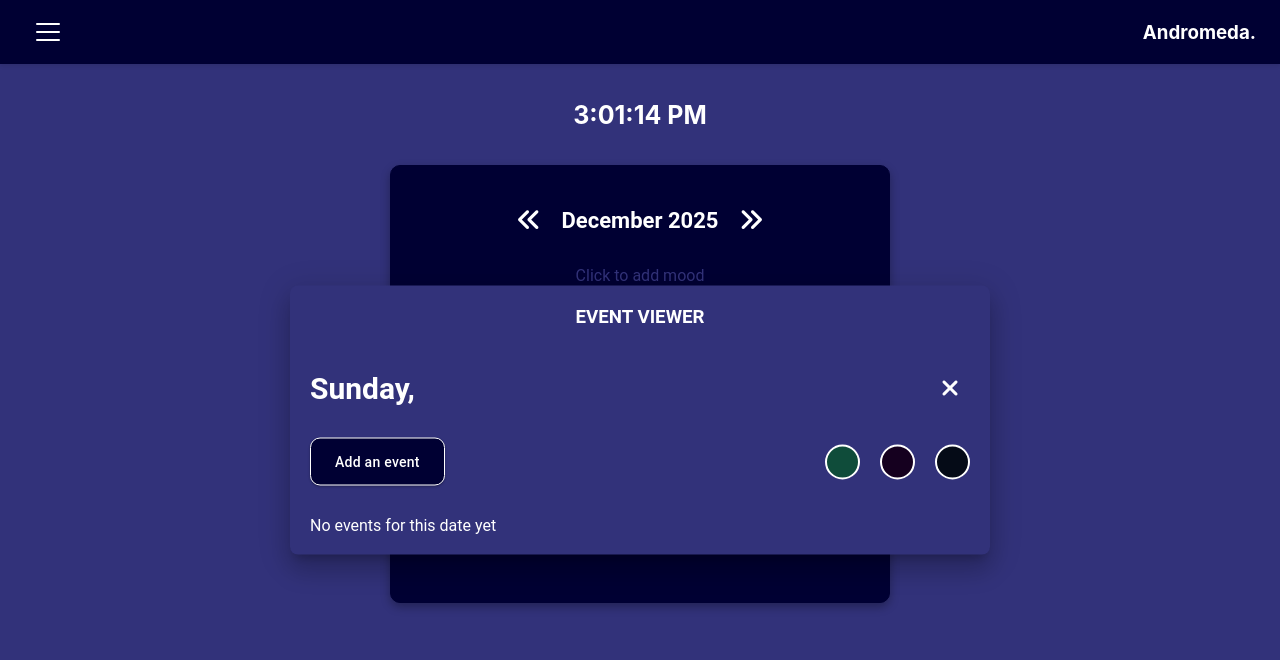
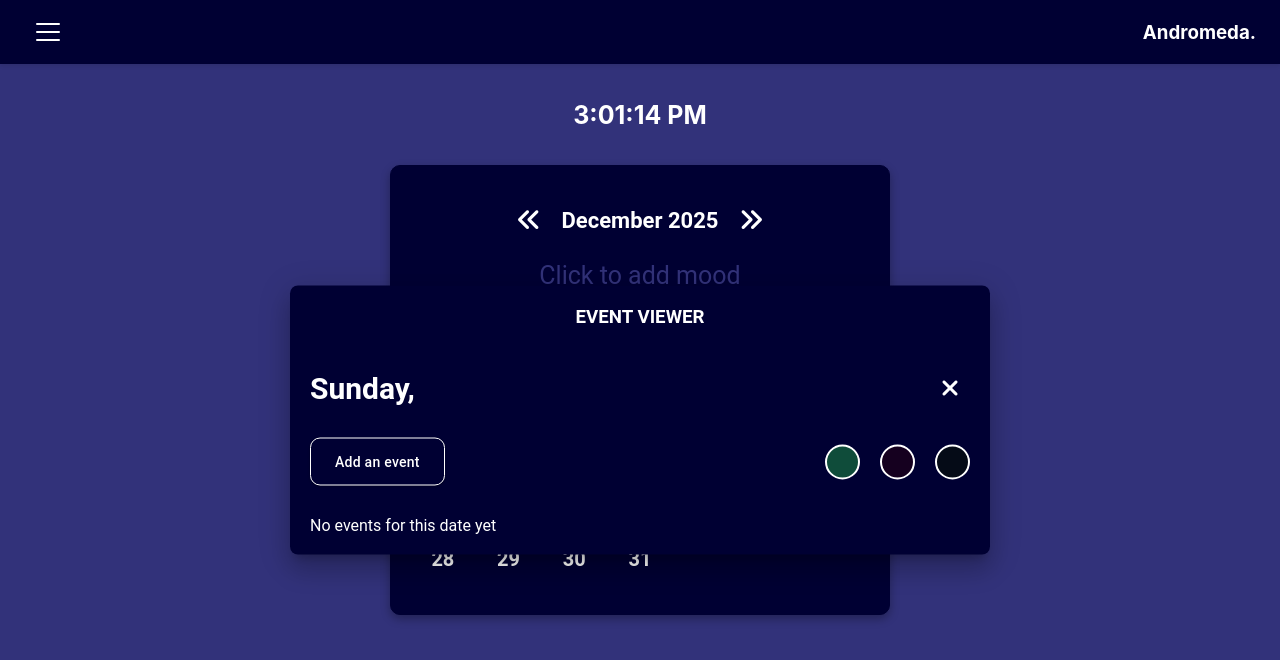
Before and after one commit to abk2191/organiser, a React (Vite) app: page /organiser/calendar in a window 1280 px wide. Both pictures are taken after a click on the element 442 px from the left and 347 px from the top of the page. Shown: the top 660 px of the page. Built offline with nearby package versions, Linux system fonts and the light colour scheme.

Commit message:
Added new features

```diff
--- a/src/Calendar.jsx
+++ b/src/Calendar.jsx
@@ -271,12 +271,15 @@ function Calendar() {
       (item) => item.dateKey === dateKey
     );
 
+    // ADD THIS LINE: Get mood for selected date
+    const moodForSelectedDate = moods.find((item) => item.dateKey === dateKey);
+
     const day = getDayForDate(selectedDate);
     // Get background color from the first event if it exists
     const backgroundColor =
       eventsForSelectedDate.length > 0
-        ? eventsForSelectedDate[0].backgroundColor || "#32327a"
-        : "#32327a";
+        ? eventsForSelectedDate[0].backgroundColor || "#000033"
+        : "#000033";
 
     // DEBUG: Log what's happening
     console.log("Events for date:", eventsForSelectedDate);
@@ -326,6 +329,21 @@ function Calendar() {
                 ></div>
               </div>
             </div>
+            {moodForSelectedDate && (
+              <div
+                className="mood-display"
+                style={{
+                  display: "flex",
+                  alignItems: "center",
+                  justifyContent: "center",
+                  marginTop: "10px",
+                  marginBottom: "10px",
+                  fontSize: "25px",
+                }}
+              >
+                {moodForSelectedDate.mood}
+              </div>
+            )}
             {eventsForSelectedDate.length === 0 ? (
               <p style={{ color: "white", marginTop: "30px" }}>
                 No events for this date yet
@@ -494,7 +512,11 @@ function Calendar() {
               </button>
               {/* <button onClick={goToToday}>Today</button> */}
             </div>
-            <div className="mood-select" onClick={handleMood}>
+            <div
+              className="mood-select"
+              onClick={handleMood}
+              style={{ fontSize: "25px", marginBottom: "15px" }}
+            >
               {(() => {
                 const today = new Date();
                 const todayDate = today.getDate();
```
